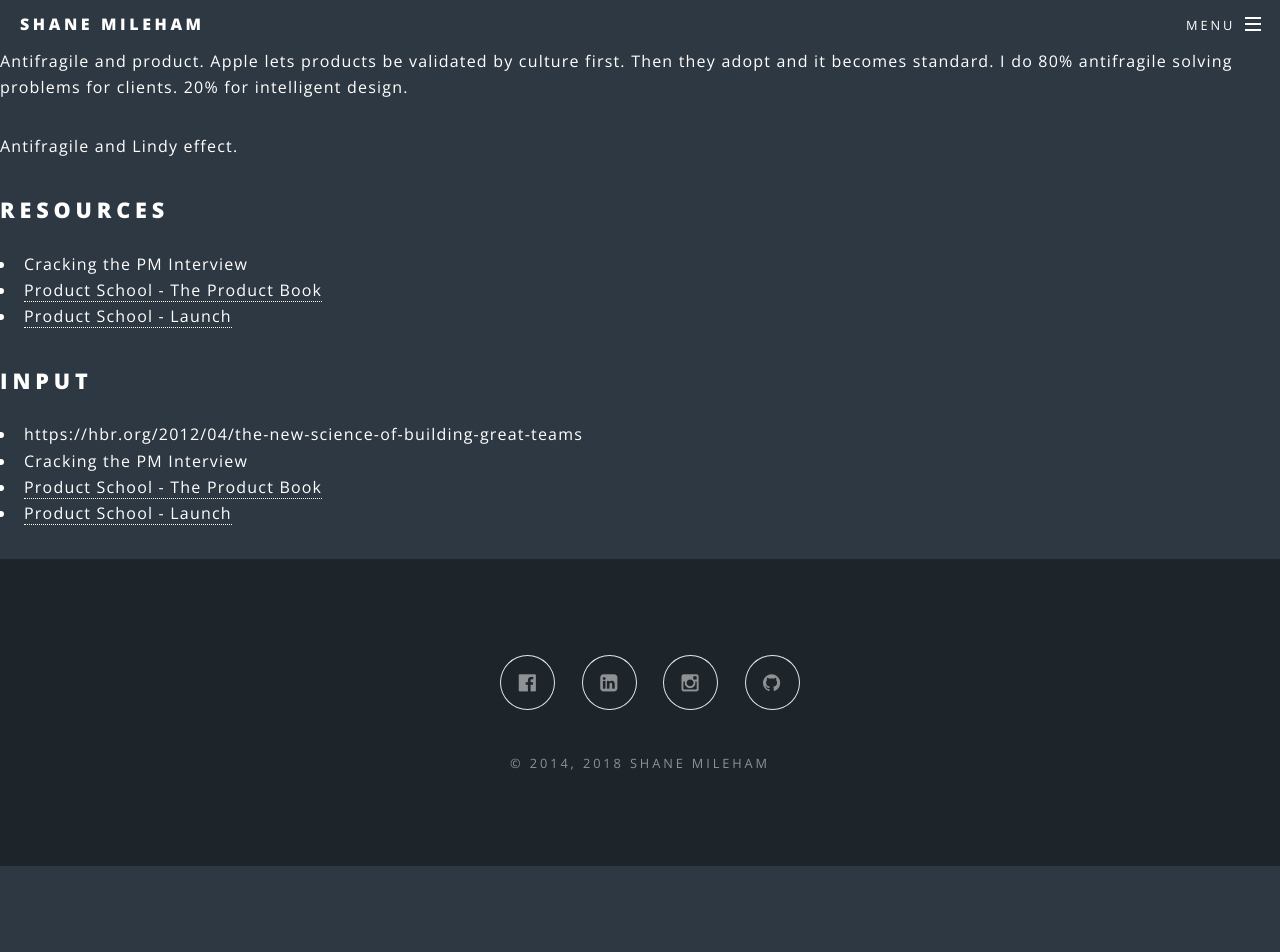
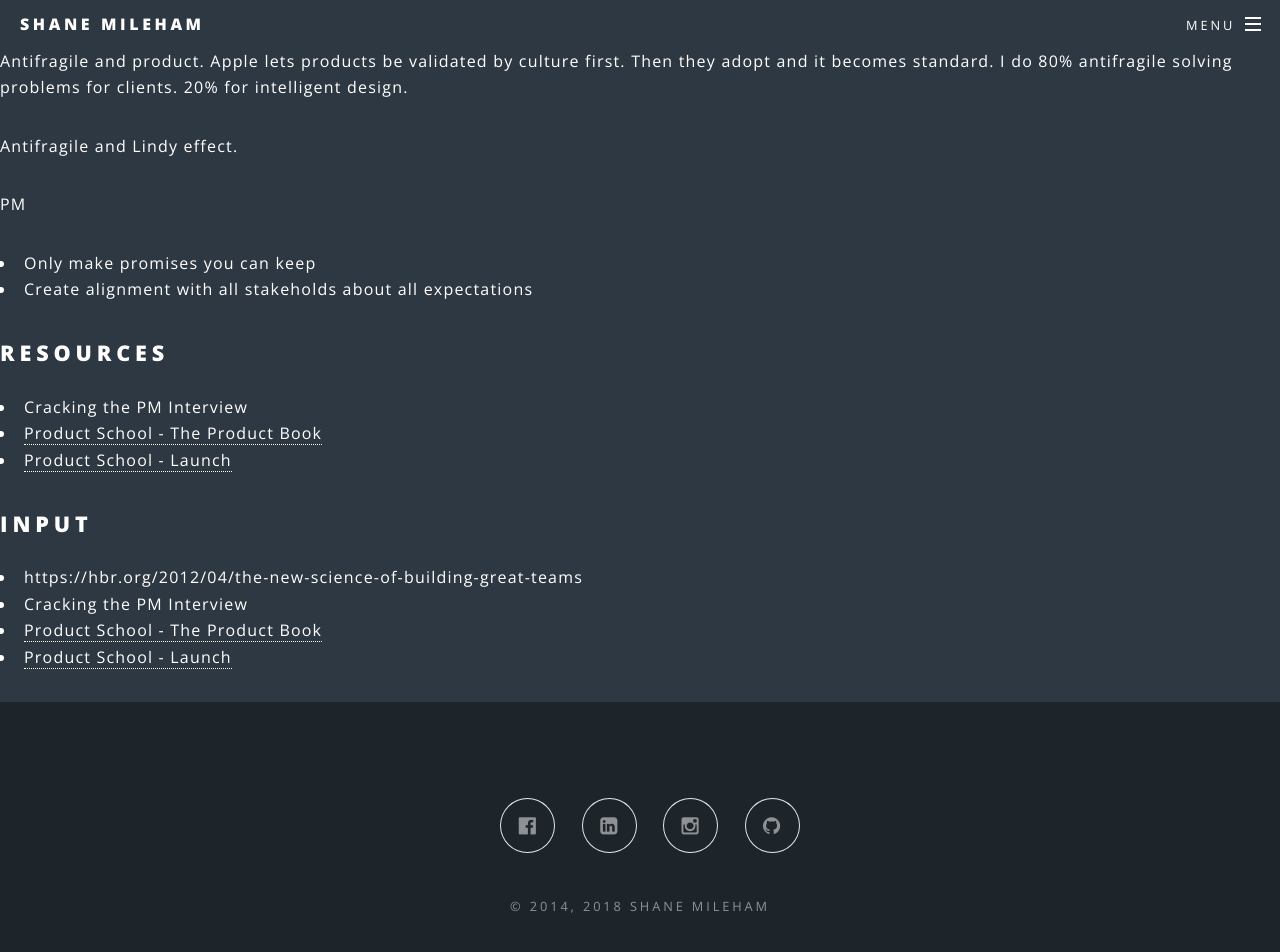
Before and after one commit to shanemileham/shanemileham.github.io, a Jekyll site: the page built from _kb/business/product.md, in a window 1280 px wide and 1009 px high. Shown: the top 952 px of the window. Built offline with Jekyll 4.4.1, drawn with Linux system fonts in a browser that asks for light colours; comment, search, counter and statistics services are not loaded.

Commit message:
Update product.md

```diff
--- a/_kb/business/product.md
+++ b/_kb/business/product.md
@@ -7,6 +7,11 @@
 I do 80% antifragile solving problems for clients. 20% for intelligent design.
 
 Antifragile and Lindy effect.
+
+
+PM
+- Only make promises you can keep
+- Create alignment with all stakeholds about all expectations
 
 
 ## Resources
```
